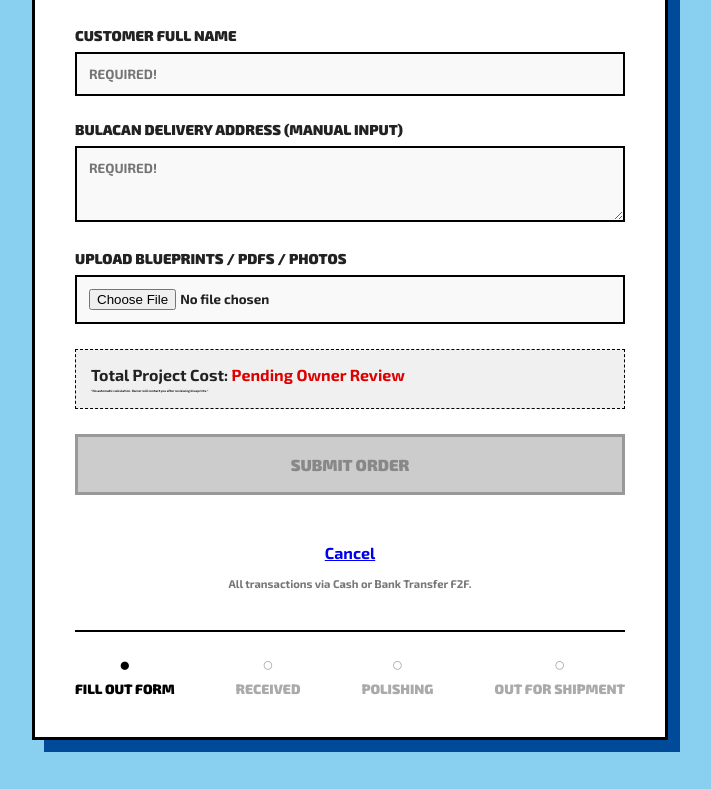
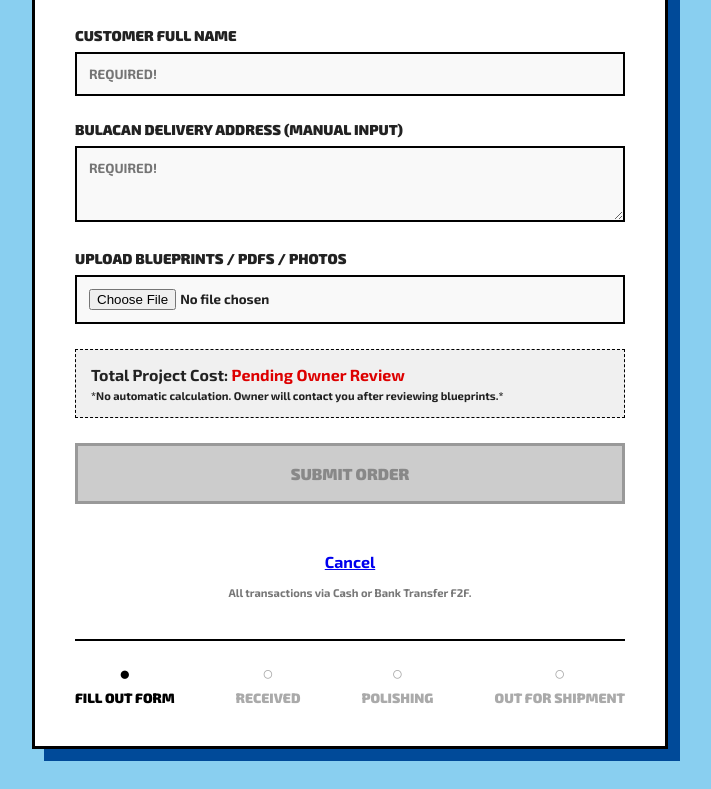
Before and after one commit to johnmysthic-png/F01, a plain HTML site: page 002.html in a window 1280 px wide. Shown: the part 160-949 px from the top of the page, without its empty margins (290-1001 px from the left). Drawn offline with Linux system fonts and the light colour scheme.

Commit message:
Update 002.html

```diff
--- a/002.html
+++ b/002.html
@@ -186,7 +186,7 @@
 
         <div class="pricing-box">
             <p><strong>Total Project Cost:</strong> <span class="status-text">Pending Owner Review</span></p>
-            <p style="font-size: 0.2rem; margin-top: 5px;">*No automatic calculation. Owner will contact you after reviewing blueprints.*</p>
+            <p style="font-size: 0.7rem; margin-top: 5px;">*No automatic calculation. Owner will contact you after reviewing blueprints.*</p>
         </div>
 
         <a href="003.html" id="submitBtn" class="submit-btn disabled">Submit Order</a>
```
